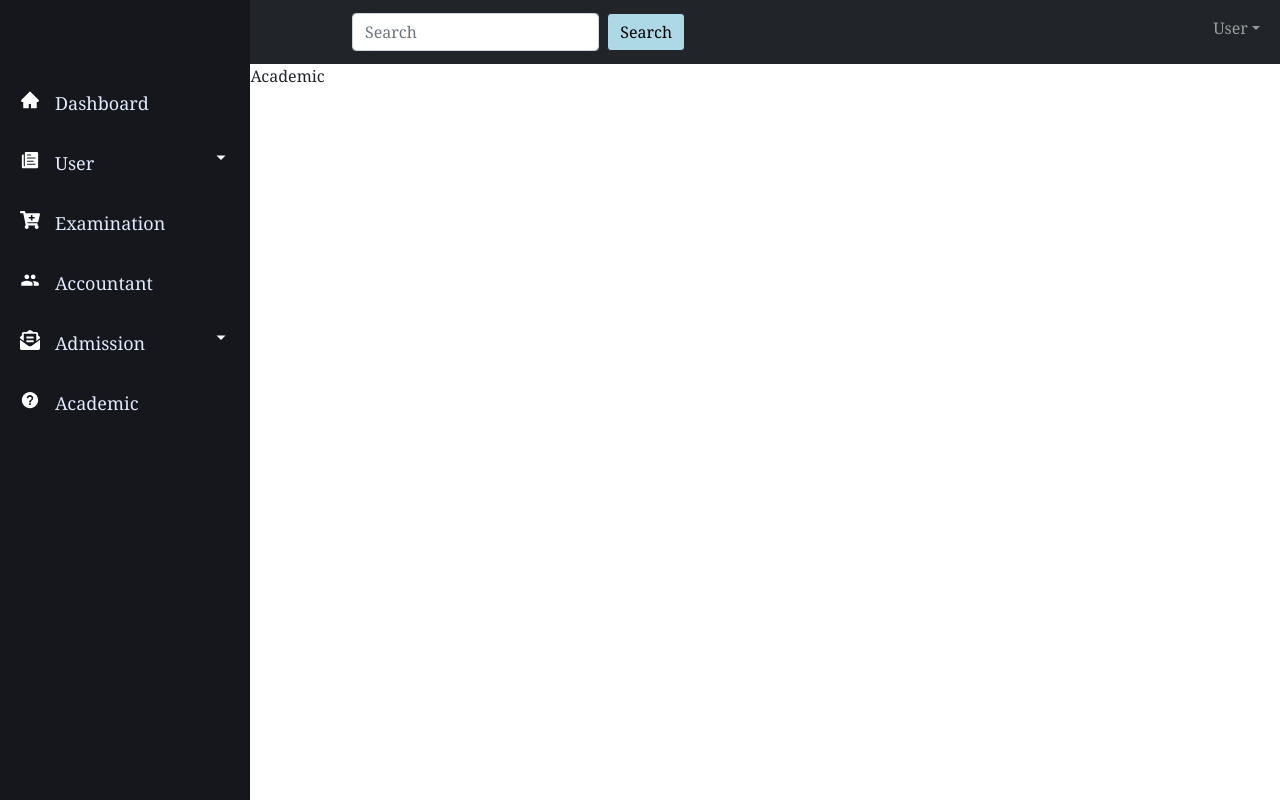
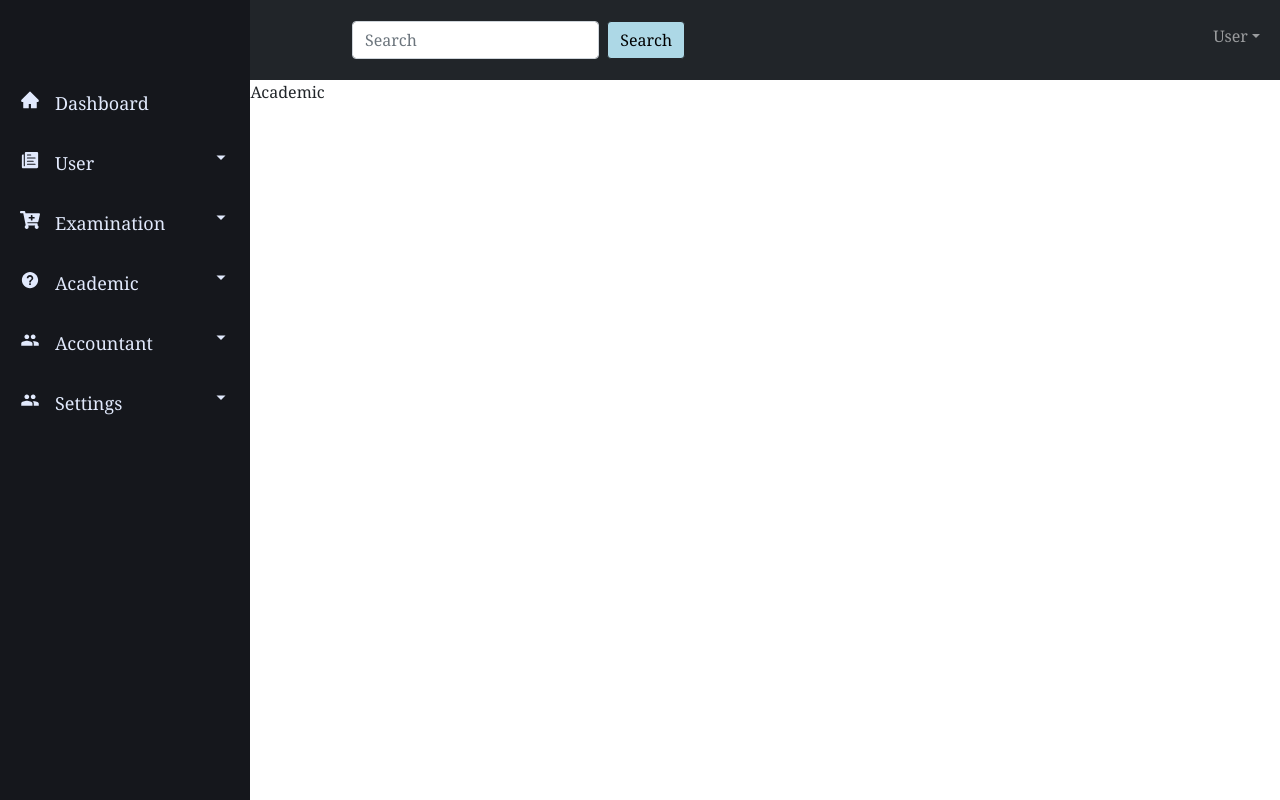
Before and after one commit to jannatsoftit/sms-react-frontend-002, a React (Vite) app: page /academic in a window 1280 px wide. Built offline with nearby package versions, Linux system fonts and the light colour scheme.

Commit message:
- fixed menu issue

```diff
--- a/src/App.css
+++ b/src/App.css
@@ -91,7 +91,7 @@ span {
   margin-left: 15px;
 }
 
-.nav{
+.navbar{
   background: #15171c;
   height: 80px;
   display: flex;
--- a/src/Components/Sidebar.jsx
+++ b/src/Components/Sidebar.jsx
@@ -27,7 +27,7 @@ const Sidebar = ({ children }) => {
   return(
     <>
     <div className='con'>
-    <IconContext.Provider value={{color: '#fff'}}>
+    <IconContext.Provider value={{}}>
       <div>
         <a href='/'>Hello</a>
       </div>
--- a/src/Components/SidebarData.jsx
+++ b/src/Components/SidebarData.jsx
@@ -32,35 +32,48 @@ export const SidebarData = [
         path: '/user/teacher',
         icon: <IoIcons.IoIosPaper />,
       },
+      {
+        title: 'Parent',
+        path: '/user/parent',
+        icon: <IoIcons.IoIosPaper />,
+      },
+      {
+        title: 'Accountant',
+        path: '/user/accountant',
+        icon: <IoIcons.IoIosPaper />,
+      },
+      {
+        title: 'Librarian',
+        path: '/user/librarian',
+        icon: <IoIcons.IoIosPaper />,
+      },
     ],
   },
   {
     title: 'Examination',
     path: '/examination',
     icon: <FaIcons.FaCartPlus />,
-  },
-  {
-    title: 'Accountant',
-    path: '/accountant',
-    icon: <IoIcons.IoMdPeople />,
-  },
-  {
-    title: 'Admission',
-    path: '/admission',
-    icon: <FaIcons.FaEnvelopeOpenText />,
-
     iconClosed: <RiIcons.RiArrowDownSFill />,
     iconOpened: <RiIcons.RiArrowUpSFill />,
-
     subNav: [
       {
-        title: 'Message 1',
-        path: '/messages/message1',
+        title: 'Exam Category',
+        path: '/examination/exam-category',
         icon: <IoIcons.IoIosPaper />,
       },
       {
-        title: 'Message 2',
-        path: '/messages/message2',
+        title: 'Grades',
+        path: '/examination/grades',
+        icon: <IoIcons.IoIosPaper />,
+      },
+      {
+        title: 'Marks',
+        path: '/examination/marks',
+        icon: <IoIcons.IoIosPaper />,
+      },
+      {
+        title: 'Offline Exam',
+        path: '/examination/offline-exam',
         icon: <IoIcons.IoIosPaper />,
       },
     ],
@@ -69,5 +82,74 @@ export const SidebarData = [
     title: 'Academic',
     path: '/academic',
     icon: <IoIcons.IoMdHelpCircle />,
+    iconClosed: <RiIcons.RiArrowDownSFill />,
+    iconOpened: <RiIcons.RiArrowUpSFill />,
+    subNav: [
+      {
+        title: 'Class Room',
+        path: '/academic/class-room',
+        icon: <IoIcons.IoIosPaper />,
+      },
+      {
+        title: 'Class List',
+        path: '/academic/class-list',
+        icon: <IoIcons.IoIosPaper />,
+      },
+      {
+        title: 'Subjects',
+        path: '/academic/subjects',
+        icon: <IoIcons.IoIosPaper />,
+      },
+      {
+        title: 'Syllabus',
+        path: '/academic/syllabus',
+        icon: <IoIcons.IoIosPaper />,
+      },
+      {
+        title: 'Section',
+        path: '/academic/section',
+        icon: <IoIcons.IoIosPaper />,
+      },
+    ],
   },
+  {
+    title: 'Accountant',
+    path: '/accountant',
+    icon: <IoIcons.IoMdPeople />,
+    iconClosed: <RiIcons.RiArrowDownSFill />,
+    iconOpened: <RiIcons.RiArrowUpSFill />,
+    subNav: [
+      {
+        title: 'Student Fee',
+        path: '/accountant/student-fee',
+        icon: <IoIcons.IoIosPaper />,
+      },
+      {
+        title: 'Expense Category',
+        path: '/accountant/expense-category',
+        icon: <IoIcons.IoIosPaper />,
+      },
+    ],
+  },
+  {
+    title: 'Settings',
+    path: '/settings',
+    icon: <IoIcons.IoMdPeople />,
+    iconClosed: <RiIcons.RiArrowDownSFill />,
+    iconOpened: <RiIcons.RiArrowUpSFill />,
+    subNav: [
+      {
+        title: 'School Info',
+        path: '/Settings/school-info',
+        icon: <IoIcons.IoIosPaper />,
+      },
+      {
+        title: 'Logout',
+        path: '/Settings/logout',
+        icon: <IoIcons.IoIosPaper />,
+      },
+    ],
+  },
+
+
 ];
```
